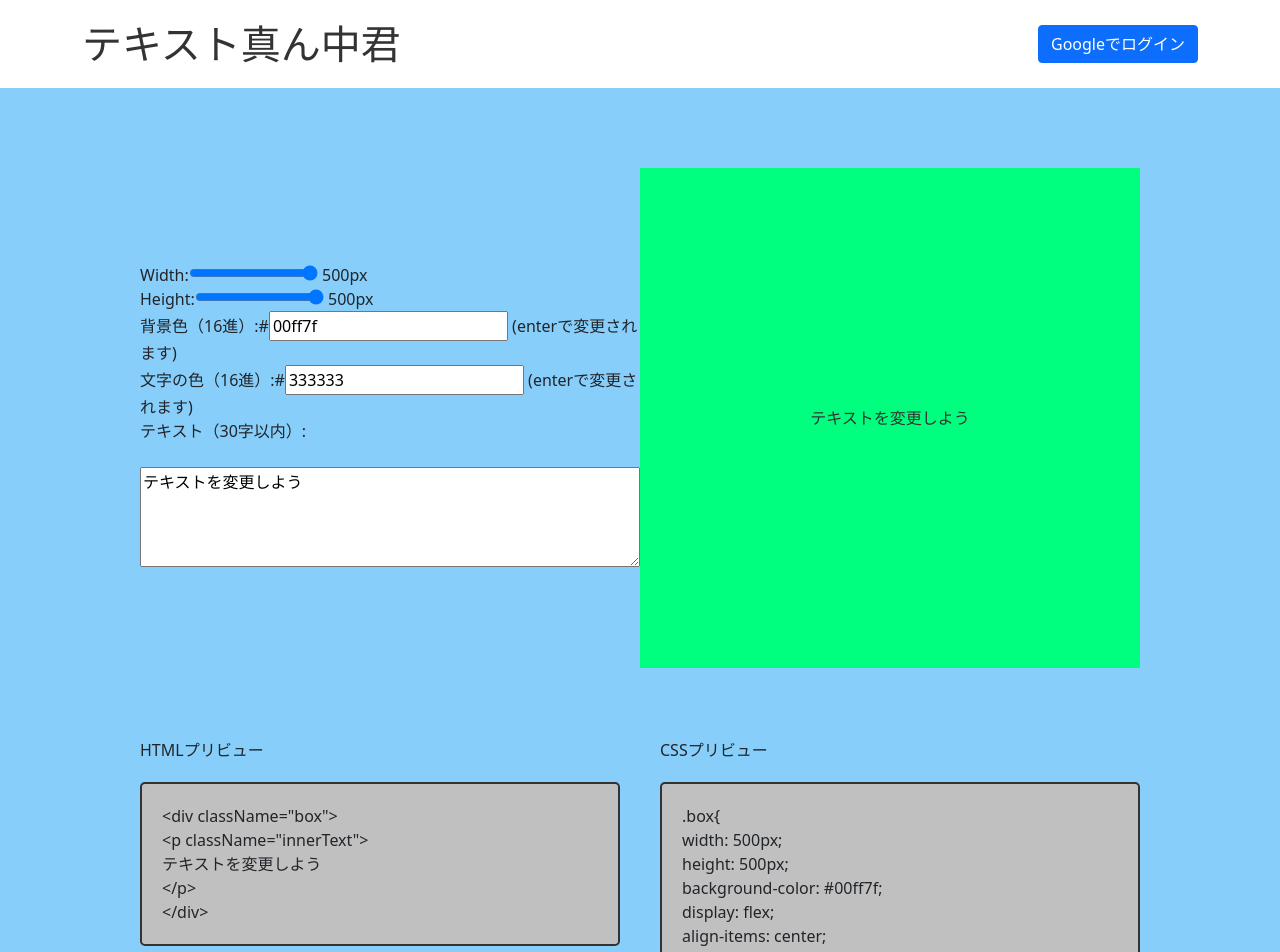
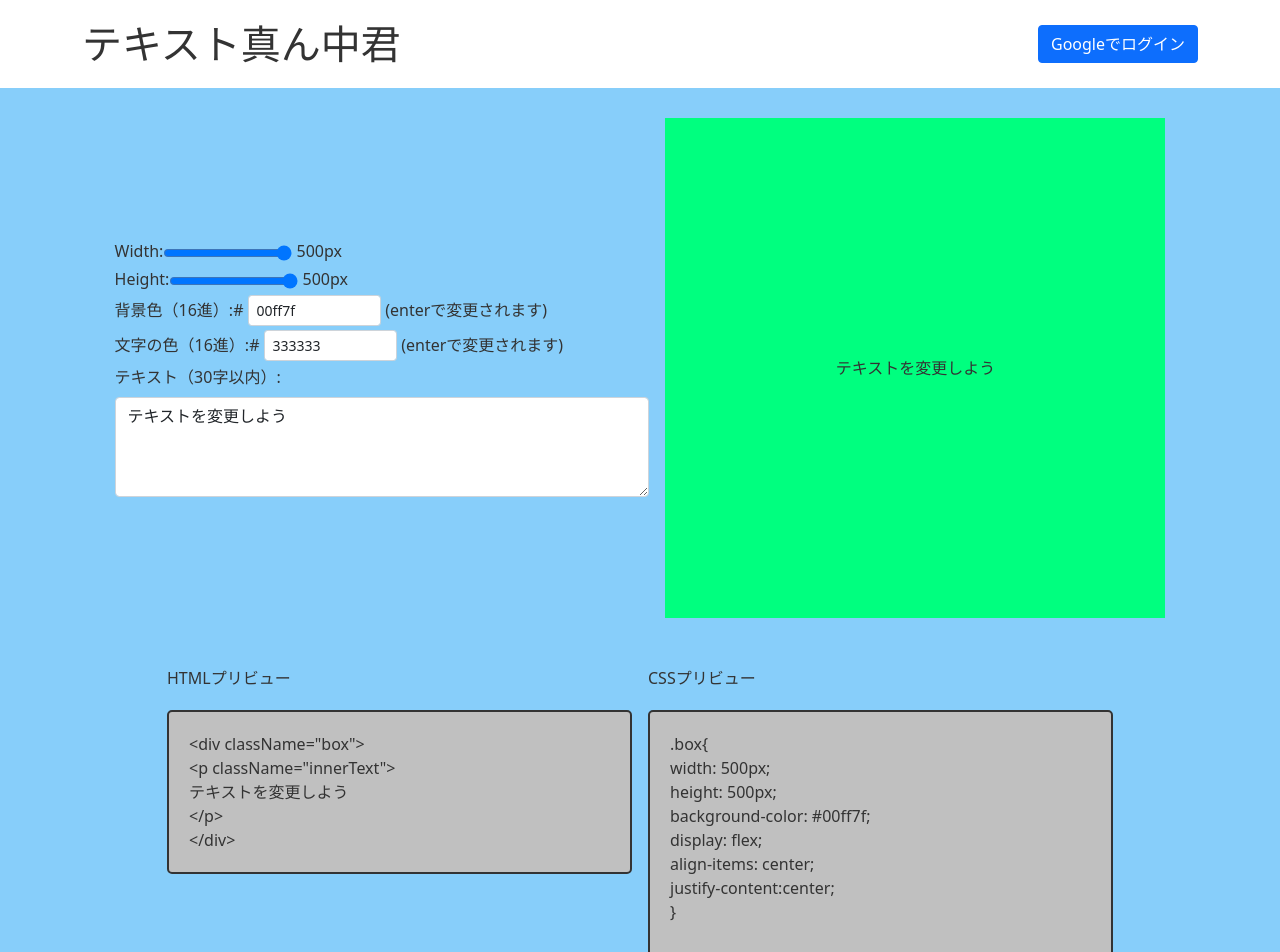
Before and after one commit to TakayaYonekawa/center-generator, a React (Create React App) app: page / in a window 1280 px wide. Shown: the top 952 px of the page. Built offline with nearby package versions, Linux system fonts and the light colour scheme; no server answers.

Commit message:
CSSフレームワーク実装

```diff
--- a/src/App.css
+++ b/src/App.css
@@ -1,54 +0,0 @@
-
-body{
-  background-color: #87cefa;
-  margin: 0;
-  color: #333333;
-}
-
-p{
-  margin: 0;
-}
-
-.hidden{
-  display: none;
-}
-
-
-
-.jsArea{
- display: flex;
- justify-content: space-between;
- align-items: center;
- width: 1000px;
- height: 600px;
- margin: 0 auto;
-}
-
-.previewCodeArea{
-   width: 1000px;
-   margin: 20px auto 0;
-   display: flex;
-   justify-content: space-between;
-   padding-bottom: 50px;
-
-}
-
-.previewCodeContent{
-   width: 48%;
-}
-
-.previewHtml, .previewCss{
- margin-top: 20px;
- border:  2px solid #333333;
- border-radius: 5px;
- padding: 20px;
- background-color: #c0c0c0;
-
-}
-input{
- margin-bottom: 20px;
-}
-textarea{
- width: 100%;
- height: 100px;
-}
--- /dev/null
+++ b/src/assets/scss/_Preview.scss
@@ -0,0 +1,13 @@
+.preview_area{
+  position: relative;
+  min-width: 500px;
+}
+
+.previewHtml,
+.previewCss {
+  margin-top: 20px;
+  border: 2px solid #333333;
+  border-radius: 5px;
+  padding: 20px;
+  background-color: #c0c0c0;
+}
--- a/src/assets/scss/_base.scss
+++ b/src/assets/scss/_base.scss
@@ -1,6 +1,16 @@
+
+body{
+  background-color: #87cefa;
+  margin: 0;
+  color: #333333;
+}
+
 p, h1,h2,h3{
   margin: 0;
+}
 
+.hidden{
+  display: none;
 }
 
 ul{
--- a/src/assets/scss/style.scss
+++ b/src/assets/scss/style.scss
@@ -1,3 +1,4 @@
 @forward './base';
 @forward './Header';
 @forward './Footer';
+@forward './Preview'
--- a/src/component/templates/Main/InputArea.tsx
+++ b/src/component/templates/Main/InputArea.tsx
@@ -1,50 +1,64 @@
 import { useDispatch, useSelector } from "react-redux";
 import { AppDispatch, RootState } from "../../../store";
-import { handleBgVal, handleChange, handleChange02, handleChange05, handleColorVal, handleEnter03, handleEnter04, handleEnterCheck, hanldeSubmit } from "../../../redux/input/inputSlice";
+import {
+  handleBgVal,
+  handleChange,
+  handleChange02,
+  handleChange05,
+  handleColorVal,
+  handleEnter03,
+  handleEnter04,
+  handleEnterCheck,
+  hanldeSubmit,
+} from "../../../redux/input/inputSlice";
+import { Form } from "react-bootstrap";
 
 function InputArea() {
   const dispatch = useDispatch<AppDispatch>();
-  const {rangeVals, rangeVals02, rangeVals03, rangeVals04 , rangeVals05} = useSelector((state:RootState) => state.input)
+  const { rangeVals, rangeVals02, rangeVals03, rangeVals04, rangeVals05 } =
+    useSelector((state: RootState) => state.input);
 
   return (
     <div className="inputArea">
-      <div>
+      <div className="mb-1">
         Width:
         <input
           type="range"
           name="width"
           onChange={(e) => dispatch(handleChange(e.target.value))}
-          className="rangeWidth"
-          min="0"
+          className="align-middle"
+          min="20"
           max="500"
           value={rangeVals}
         />{" "}
         <span className="rangeNo">{rangeVals}</span>px
         <br />
       </div>
-      <div>
+      <div className="mb-1">
         Height:
         <input
           type="range"
           name="height"
-          onChange={(e) => dispatch(handleChange02(e.target.value)) }
-          className="rangeHeight"
-          min="0"
+          onChange={(e) => dispatch(handleChange02(e.target.value))}
+          className="align-middle"
+          min="20"
           max="500"
           value={rangeVals02}
         />{" "}
         <span className="rangeNo">{rangeVals02}</span>px
         <br />
       </div>
-      <form onSubmit={(e) => {
+      <form
+        onSubmit={(e) => {
           e.preventDefault();
           hanldeSubmit();
-      }}>
-        <div>
+        }}
+      >
+        <div className="mb-1">
           背景色（16進）:#
-          <input
-            type="text"
-            className="rangeBgColor"
+          <span className="col-3 d-inline-block mx-1">
+            <Form.Control
+              size="sm"
               onChange={(e) => dispatch(handleBgVal(e.target.value))}
               onKeyDown={(e) => {
                 if (e.key === "Enter") {
@@ -52,21 +66,26 @@ function InputArea() {
                     alert("6文字以内に収めましょう");
                     return;
                   }
-              dispatch(handleEnterCheck(e))
+                  dispatch(handleEnterCheck(e));
                   setTimeout(() => {
-                dispatch(handleEnter03())
-              },500)
+                    dispatch(handleEnter03());
+                  }, 500);
                 }
               }}
               value={rangeVals03}
-          />{" "}
-          (enterで変更されます)
+            />
+          </span>
+
+          <span className="d-none d-sm-inline">(enterで変更されます)</span>
         </div>
-        <div>
+        <div className="mb-1">
           文字の色（16進）:#
-          <input
-            type="text"
-            className="rangeTextColor"
+          <span className="col-3 d-inline-block mx-1">
+            <Form.Control
+              placeholder=""
+              aria-label=""
+              aria-describedby=""
+              size="sm"
               onChange={(e) => dispatch(handleColorVal(e.target.value))}
               onKeyDown={(e) => {
                 if (e.key === "Enter") {
@@ -74,30 +93,32 @@ function InputArea() {
                     alert("6文字以内に収めましょう");
                     return;
                   }
-              dispatch(handleEnterCheck(e))
+                  dispatch(handleEnterCheck(e));
                   setTimeout(() => {
-                dispatch(handleEnter04())
-              },500)
+                    dispatch(handleEnter04());
+                  }, 500);
                 }
               }}
               value={rangeVals04}
-          />{" "}
-          (enterで変更されます)
+            />
+          </span>
+          <span className="d-none d-sm-inline">(enterで変更されます)</span>
         </div>
         <input type="submit" className="hidden" value="" />
       </form>
       <div>
         テキスト（30字以内）:
-        <br />
-        <br />
-        <textarea
-          className="rangeText"
-          onInput={(e) =>{
+        <Form.Control
+          as="textarea"
+          className="mt-2"
+          style={{ height: '100px' }}
+          onInput={(e) => {
             e.preventDefault();
-             dispatch(handleChange05(e.target))
+            dispatch(handleChange05(e.target));
           }}
           value={rangeVals05}
-        ></textarea>
+        />
+
       </div>
     </div>
   );
--- a/src/component/templates/Main/PreviewArea.tsx
+++ b/src/component/templates/Main/PreviewArea.tsx
@@ -20,6 +20,7 @@ function PreviewArea() {
     display: flex;
     align-items: center;
     justify-content: center;
+    margin:0 auto;
   `;
   const BoxText = styled.p`
     font-size: 16px;
--- a/src/component/templates/Main/PreviewCss.tsx
+++ b/src/component/templates/Main/PreviewCss.tsx
@@ -6,7 +6,7 @@ function PreviewCss() {
   const {rangeVals,rangeVals02,submitText03,submitText04} = useSelector((state: RootState) => state.input);
 
   return (
-    <div className="previewCodeContent">
+    <div className="col-10 col-md-5">
     <p>CSSプリビュー</p>
     <div className="previewCss">
 
--- a/src/component/templates/Main/PreviewHtml.tsx
+++ b/src/component/templates/Main/PreviewHtml.tsx
@@ -5,7 +5,7 @@ function PreviewHtml() {
   const {rangeVals05} = useSelector((state: RootState) => state.input);
 
   return (
-    <div className="previewCodeContent">
+    <div className="col-10 col-md-5">
     <p>HTMLプリビュー</p>
     <div className="previewHtml">
       &lt;div className="box"&gt;<br/>
--- a/src/component/templates/SaveCode/SaveCss.tsx
+++ b/src/component/templates/SaveCode/SaveCss.tsx
@@ -3,7 +3,7 @@ import React from 'react'
 function SaveCss({bgColor, color, height,width}:any) {
 
   return (
-    <div className="previewCodeContent">
+    <div className="col-5">
     <p>CSSプリビュー</p>
     <div className="previewCss">
 
--- a/src/component/templates/SaveCode/SaveHtml.tsx
+++ b/src/component/templates/SaveCode/SaveHtml.tsx
@@ -3,7 +3,7 @@ import React from 'react'
 function SaveHtml({text}:any) {
 
   return (
-    <div className="previewCodeContent">
+    <div className="col-5">
     <p>HTMLプリビュー</p>
     <div className="previewHtml">
       &lt;div className="box"&gt;<br/>
--- a/src/component/views/Main.tsx
+++ b/src/component/views/Main.tsx
@@ -8,12 +8,12 @@ import SaveBtn from "../templates/Main/SaveBtn";
 function Main() {
   return (
     <>
-      <section className="jsArea">
+      <section className="container m-auto d-flex gap-3 flex-wrap justify-content-center  align-items-center ">
         <InputArea />
         <PreviewArea />
       </section>
 
-      <section className=" previewCodeArea">
+      <section className="container m-auto mt-5 mb-5 gap-3 d-flex flex-wrap justify-content-center">
         <PreviewHtml />
         <PreviewCss />
       </section>
--- a/src/component/views/SaveCode.tsx
+++ b/src/component/views/SaveCode.tsx
@@ -24,14 +24,14 @@ function SaveCode() {
   return (
     <>
       {currentCode.map((codeDetail: any) => (
-        <section className=" previewCodeArea">
+        <section key={codeDetail.id} className="container m-auto mt-5 mb-5 gap-3 d-flex flex-wrap justify-content-center justify-content-lg-between">
           <SaveHtml {...codeDetail} />
           <SaveCss {...codeDetail} />
         </section>
       ))}
 
       <div className="text-center mb-5">
-        <ToMyPage/>
+        <ToMyPage />
       </div>
     </>
   );
```
Lines whose indentation alone changed are shown as unchanged.
